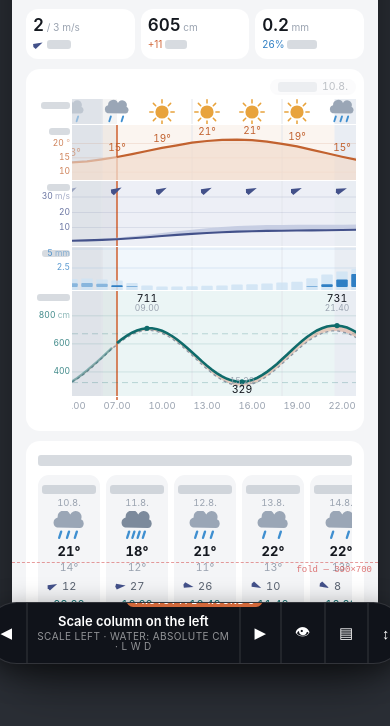
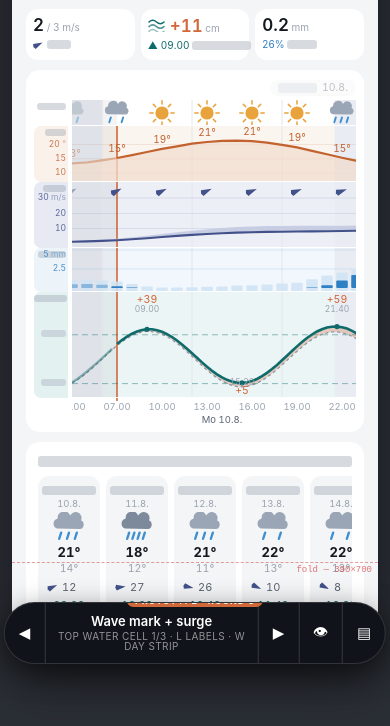
Before and after one commit to Commander-Cody/weather-page, a plain HTML site: page prototypes/overview-screen/index.html in a window 390 px wide. Shown: the part 162-888 px from the top of the page. Drawn offline with Linux system fonts and the light colour scheme.

Commit message:
Prototype round 4: relative datum locked, day labels fixed, tint restored (#6)
Settled and now hard-coded, not toggles:
- water shows deviation from mean high / low water. Absolute cm above gauge
  zero is gone from the whole page.
- the scale column stays on the left, and the per-lane tint block behind it is
  back from round 2, weaker than it was.

Fixed from round 3 feedback:
- the day pill now reads the hour at the CENTRE of the viewport, so it flips
  as soon as midnight passes the middle. It used to read the left edge, so the
  old day hung around until it had scrolled off entirely.
- the date on the time axis sits in the middle of its day instead of on the
  midnight boundary, with a thin line left at the boundary itself.

Still open, and the only thing the three variants now differ in: nothing in
the top water cell said "water level". Three wordless fixes to compare —
1 wave mark next to the surge figure, 2 next high water as the headline,
3 a mini tide curve with a dot at now.

Co-Authored-By: Claude Opus 5 <noreply@anthropic.com>

```diff
--- a/prototypes/overview-screen/index.html
+++ b/prototypes/overview-screen/index.html
@@ -138,7 +138,6 @@
   <div class="sep"></div><button id="next" title="next (→)">▶</button>
   <div class="sep"></div><button id="eye" title="reveal labels (L)">👁</button>
   <div class="sep"></div><button id="wk" title="hide day strip (W)">▤</button>
-  <div class="sep"></div><button id="dt" title="water datum (D)">↕</button>
 </div>
 
 <script>
@@ -261,6 +260,49 @@ function header() {
     </div>
   </header>`;
 }
+/* The top water cell. Round 3 showed a bare "+11 cm" and nothing said WATER.
+   Three ways to fix that, all wordless, since the label is unreadable anyway. */
+const nextPeak = PEAKS.find(p => p.t > 0);
+const nextHW   = PEAKS.find(p => p.t > 0 && p.hw);
+const RISING   = nextPeak.hw;
+const waves = (x, y, w, c, n) => Array.from({length:n}, (_, i) =>
+  `<path d="M${x} ${y+i*4.6} q${w*.25} ${-3.4} ${w*.5} 0 t${w*.5} 0" fill="none" stroke="${c}" stroke-width="1.5" stroke-linecap="round" opacity="${1-i*.28}"/>`).join('');
+function tideSpark(w, h) {
+  const t0 = -4, t1 = 16;
+  const seg = water.filter(p => p.t >= t0 && p.t <= t1);
+  const lo = Math.min(...seg.map(p=>p.astro)), hi = Math.max(...seg.map(p=>p.astro));
+  const sx = t => (t - t0) / (t1 - t0) * w, sy = v => h - 2 - ((v - lo) / (hi - lo)) * (h - 5);
+  const line = seg.map(p => [sx(p.t), sy(p.fc ?? p.meas ?? p.astro)]);
+  return `<svg width="${w}" height="${h}" viewBox="0 0 ${w} ${h}">
+    <path d="${path(line.concat([[w,h],[0,h]]),true)}" fill="var(--sea-soft)" opacity=".6"/>
+    <path d="${path(line)}" fill="none" stroke="var(--sea)" stroke-width="1.5"/>
+    <circle cx="${sx(0)}" cy="${sy(waterNow)}" r="2.3" fill="var(--surge)"/></svg>`;
+}
+function waterCell() {
+  const dev = Math.round(nextHW.v - MHW);
+  if (CELL === 'wave') return `<div class="sec">
+      <div style="display:flex;align-items:baseline;gap:5px">
+        <svg width="17" height="15" viewBox="0 0 17 15" style="flex:none">${waves(1,5,15,'var(--sea)',3)}</svg>
+        <div class="v mono" style="color:var(--surge)">+${Math.round(surge(0))}<span class="u"> cm</span></div>
+      </div>
+      <div class="k" style="color:var(--sea)">${RISING?'▲':'▼'} <span class="mono">${clock(nextPeak.t)}</span> ${P('Hochwasser')}</div>
+    </div>`;
+  if (CELL === 'next') return `<div class="sec">
+      <div class="v mono" style="display:flex;align-items:baseline;gap:4px">
+        <svg width="15" height="13" viewBox="0 0 15 13" style="flex:none">${waves(1,4,13,'var(--sea)',3)}</svg>
+        ${clock(nextHW.t)}<span class="u"> ${dev>=0?'+':''}${dev}</span>
+      </div>
+      <div class="k" style="color:var(--ink-3)">${P('naechstes Hochwasser')}</div>
+    </div>`;
+  return `<div class="sec">
+      <div style="display:flex;align-items:center;gap:6px">
+        <div class="v mono" style="color:var(--surge)">+${Math.round(surge(0))}<span class="u"> cm</span></div>
+        <div style="margin-left:auto">${tideSpark(38,20)}</div>
+      </div>
+      <div class="k" style="color:var(--ink-3)">${RISING?'▲':'▼'} <span class="mono">${clock(nextPeak.t)}</span></div>
+    </div>`;
+}
+
 function nowBlock() {
   return `<div class="pad">
     <div class="now">
@@ -283,12 +325,7 @@ function nowBlock() {
         <div class="v mono">${Math.round(NOWW.mean)}<span class="u"> / ${Math.round(NOWW.gust)} m/s</span></div>
         <div class="k" style="color:var(--wind)"><svg width="11" height="11">${arrow(5.5,5.5,NOWW.dir,4.6,'var(--wind)')}</svg>${P('Wind')}</div>
       </div>
-      <div class="sec">
-        ${DATUM === 'abs'
-          ? `<div class="v mono">${Math.round(waterNow)}<span class="u"> cm</span></div>`
-          : `<div class="v mono" style="color:var(--surge)">+${Math.round(surge(0))}<span class="u"> cm</span></div>`}
-        <div class="k" style="color:${DATUM==='abs'?'var(--surge)':'var(--ink-3)'}">${DATUM==='abs' ? `+${Math.round(surge(0))} ${P('über')}` : P('über berechnet')}</div>
-      </div>
+      ${waterCell()}
       <div class="sec">
         <div class="v mono">${NOWW.mm.toFixed(1)}<span class="u"> mm</span></div>
         <div class="k" style="color:var(--rain)">${NOWW.prob}% ${P('Regen')}</div>
@@ -311,8 +348,6 @@ const RMAX = Math.max(1, Math.ceil(Math.max(...wxw.map(p=>p.mm))*2)/2);
 const TLO = Math.floor(Math.min(...wxw.map(p=>p.temp)) - 1);
 const THI = Math.ceil(Math.max(...wxw.map(p=>p.temp)) + 1);
 const WLO = 250, WHI = 820;
-
-let DATUM = 'abs';   // 'abs' = cm above gauge zero · 'rel' = deviation from MHW / MNW
 
 function bg(h, noNow) {
   let s = '';
@@ -373,26 +408,24 @@ const LANES = {
       });
       return s; } },
 
-  water: { h:106, name:'Wasser', get unit(){ return DATUM==='abs'?'cm':''; }, tint:'var(--sea-soft)', color:'sea',
+  water: { h:106, name:'Wasser', unit:'', tint:'var(--sea-soft)', color:'sea',
     y(v,h){ return h-4-((v-WLO)/(WHI-WLO))*(h-26); },
-    ticks(){ return DATUM==='abs'
-      ? [400,600,800].map(v=>({v, y:this.y(v,this.h)}))
-      : [{v:'', y:this.y(MHW,this.h), word:'MThw'}, {v:'', y:this.y(MNW,this.h), word:'MTnw'}]; },
+    // no absolute numbers: gauge zero is a local survey datum and means nothing
+    // to a reader. the two reference lines are mean high and mean low water.
+    ticks(){ return [{v:'', y:this.y(MHW,this.h), word:'MThw'}, {v:'', y:this.y(MNW,this.h), word:'MTnw'}]; },
     paint(h) { const y=v=>this.y(v,h); let s = bg(h);
-      if (DATUM==='abs') s += grid(h,[400,600,800].map(v=>y(v)),'var(--sea)');
       const drawn = waw.filter(p=>p.fc!=null||p.meas!=null);
       s += `<path d="${path(drawn.map(p=>[X(p.t),y(p.fc??p.meas)]).concat(drawn.map(p=>[X(p.t),y(p.astro)]).reverse()),true)}" fill="var(--surge)" opacity=".3"/>`;
       s += `<path d="${path(waw.map(p=>[X(p.t),y(p.astro)]))}" fill="none" stroke="var(--astro)" stroke-width="1.3" stroke-dasharray="3 3"/>`;
       s += `<path d="${path(waw.filter(p=>p.meas!=null).map(p=>[X(p.t),y(p.meas)]))}" fill="none" stroke="var(--sea)" stroke-width="2.4" opacity=".45"/>`;
       s += `<path d="${path(waw.filter(p=>p.fc!=null).map(p=>[X(p.t),y(p.fc)]))}" fill="none" stroke="var(--sea)" stroke-width="2.6"/>`;
-      [[MHW,'var(--sea)'],[MNW,'var(--sea)']].forEach(([v,c])=>
-        s += `<line x1="0" y1="${y(v)}" x2="${CW}" y2="${y(v)}" stroke="${c}" stroke-width=".8" opacity="${DATUM==='rel'?.55:.3}" stroke-dasharray="6 4"/>`);
+      [MHW,MNW].forEach(v =>
+        s += `<line x1="0" y1="${y(v)}" x2="${CW}" y2="${y(v)}" stroke="var(--sea)" stroke-width=".8" opacity=".55" stroke-dasharray="6 4"/>`);
       PEAKS.filter(p=>p.t>=H0&&p.t<=H1).forEach(p=>{
         const ly = p.hw ? 11 : h-4;
-        const ref = p.hw ? MHW : MNW, dev = Math.round(p.v-ref);
-        const label = DATUM==='abs' ? Math.round(p.v) : (dev>=0?'+':'') + dev;
+        const dev = Math.round(p.v - (p.hw ? MHW : MNW));
         s += `<circle cx="${X(p.t)}" cy="${y(p.v)}" r="2.6" fill="var(--sea)"/>`;
-        s += `<text x="${X(p.t)}" y="${ly}" font-size="10.5" text-anchor="middle" fill="${DATUM==='rel'&&dev>0?'var(--surge)':'var(--ink)'}" class="mono">${label}</text>`;
+        s += `<text x="${X(p.t)}" y="${ly}" font-size="10.5" text-anchor="middle" fill="${dev>0?'var(--surge)':'var(--ink)'}" class="mono">${(dev>=0?'+':'')+dev}</text>`;
         s += `<text x="${X(p.t)}" y="${ly+(p.hw?9:-9)}" font-size="8.5" text-anchor="middle" fill="var(--ink-3)" class="mono">${clock(p.t)}</text>`;
       });
       return s; } }
@@ -404,11 +437,14 @@ function scaleColumn() {
   let y = 0, html = '';
   ORDER.forEach(k => {
     const L = LANES[k], ticks = L.ticks();
-    let inner = `<div style="position:absolute;top:2px;left:0;right:2px;font-size:9px;font-weight:600;line-height:1.05;color:var(--${L.color});text-align:${SIDE==='right'?'left':'right'}"><span class="ph">${L.name}</span></div>`;
+    // the tinted block behind the scale, back from round 2 but weaker — it is
+    // what ties each lane's numbers to its colour
+    let inner = `<div style="position:absolute;inset:0 4px 0 0;background:${L.tint};opacity:.4;border-radius:7px 0 0 7px"></div>`;
+    inner += `<div style="position:absolute;top:2px;left:0;right:6px;font-size:9px;font-weight:600;line-height:1.05;color:var(--${L.color});text-align:right"><span class="ph">${L.name}</span></div>`;
     ticks.forEach((t,i) => {
       const top = Math.max(7, Math.min(L.h - 5, t.y));
       const txt = t.word ? `<span class="ph">${t.word}</span>` : `${t.v}${i===ticks.length-1&&L.unit?`<span style="opacity:.6"> ${L.unit}</span>`:''}`;
-      inner += `<div class="mono" style="position:absolute;top:${top-6}px;left:0;right:2px;font-size:8.5px;color:var(--${L.color});opacity:.8;text-align:${SIDE==='right'?'left':'right'};white-space:nowrap">${txt}</div>`;
+      inner += `<div class="mono" style="position:absolute;top:${top-6}px;left:0;right:6px;font-size:8.5px;color:var(--${L.color});opacity:.85;text-align:right;white-space:nowrap">${txt}</div>`;
     });
     html += `<div style="position:absolute;top:${y}px;left:0;right:0;height:${L.h}px">${inner}</div>`;
     y += L.h;
@@ -432,10 +468,14 @@ function axisSvg() {
   for (let t = Math.ceil(H0/3)*3; t <= H1; t += 3)
     s += `<text x="${X(t)}" y="12" font-size="9.5" text-anchor="middle" fill="var(--ink-3)" class="mono">${clock(t)}</text>`;
   s += `<line x1="${X(0)}" y1="0" x2="${X(0)}" y2="3" stroke="var(--surge)" stroke-width="1.6"/>`;
-  // the day changes down here, out of the way of the icons row
-  for (let t = Math.ceil(H0); t <= H1; t++) if (Math.abs(hourOfDay(t)) < .01) {
-    s += `<line x1="${X(t)}" y1="16" x2="${X(t)}" y2="27" stroke="var(--ink-3)" stroke-width="1" opacity=".5"/>`;
-    s += `<text x="${X(t)+4}" y="25" font-size="9.5" fill="var(--ink-2)" class="mono">${WDS[dayIndex(t)%7]} ${dateOf(t)}</text>`;
+  // day label sits in the MIDDLE of its day, not on the midnight boundary —
+  // the middle of the day is what the label is actually about
+  for (let d = dayIndex(H0); d <= dayIndex(H1); d++) {
+    const t0 = Math.max(H0, d * 24 - (NOW.getHours() + NOW.getMinutes() / 60));
+    const t1 = Math.min(H1, (d + 1) * 24 - (NOW.getHours() + NOW.getMinutes() / 60));
+    if (t1 - t0 < 3) continue;
+    s += `<text x="${(X(t0)+X(t1))/2}" y="25" font-size="9.5" text-anchor="middle" fill="var(--ink-2)" class="mono">${WDS[((d%7)+7)%7]} ${dateOf(d*24)}</text>`;
+    if (t0 > H0) s += `<line x1="${X(t0)}" y1="16" x2="${X(t0)}" y2="27" stroke="var(--ink-3)" stroke-width="1" opacity=".45"/>`;
   }
   return `<svg width="${CW}" height="28" viewBox="0 0 ${CW} 28">${s}</svg>`;
 }
@@ -458,22 +498,25 @@ function dayStrip() {
 /* ==========================================================================
    5. PAGE + SWITCHER
    ========================================================================== */
-let SIDE = 'left';
+let CELL = 'wave';
 function render() {
   return header() + nowBlock() + `<div class="pad"><div class="card chartcard">
-      <div class="charthead" style="justify-content:${SIDE==='right'?'flex-start':'flex-end'}">
+      <div class="charthead" style="justify-content:flex-end">
         <div id="daypill"><b class="ph">Montag</b><span class="mono">10.8.</span></div>
       </div>
-      <div class="chartwrap ${SIDE==='right'?'right':''}">
+      <div class="chartwrap">
         ${scaleColumn()}
         <div class="scroller" id="sc">${chartSvg()}${axisSvg()}</div>
       </div>
     </div></div>` + dayStrip();
 }
 
+// scale side and datum are settled. the only thing still open is how the top
+// water cell says "this is the water level" without a readable word.
 const VARIANTS = {
-  1: { name:'Scale column on the left',  side:'left'  },
-  2: { name:'Scale column on the right', side:'right' }
+  1: { name:'Wave mark + surge',      cell:'wave' },
+  2: { name:'Next high water leads',  cell:'next' },
+  3: { name:'Mini tide curve',        cell:'spark' }
 };
 const KEYS = Object.keys(VARIANTS);
 const current = () => { const v = new URLSearchParams(location.search).get('variant'); return KEYS.includes(v)?v:'1'; };
@@ -481,15 +524,18 @@ function go(k){ const u = new URL(location.href); u.searchParams.set('variant',k
 
 function draw() {
   const k = current();
-  SIDE = VARIANTS[k].side;
+  CELL = VARIANTS[k].cell;
   document.getElementById('app').innerHTML = render();
   vname.textContent = VARIANTS[k].name;
-  vkey.textContent = `scale ${SIDE} · water: ${DATUM==='abs'?'absolute cm':'vs mean'} · L W D`;
+  vkey.textContent = `top water cell ${k}/3 · L labels · W day strip`;
   const sc = document.getElementById('sc'), pill = document.getElementById('daypill');
   const upd = () => {
-    const t = H0 + sc.scrollLeft / PXH + 1;                 // hour at the left edge
-    pill.querySelector('b').textContent = WD[dayIndex(t)%7];
-    pill.querySelector('span').textContent = dateOf(t);
+    // the hour at the CENTRE of the viewport, so the pill flips as soon as
+    // midnight passes the middle — not once the old day has fully scrolled off
+    const t = H0 + (sc.scrollLeft + sc.clientWidth / 2) / PXH;
+    const d = ((dayIndex(t) % 7) + 7) % 7;
+    pill.querySelector('b').textContent = WD[d];
+    pill.querySelector('span').textContent = dateOf(dayIndex(t) * 24);
     pill.classList.toggle('on', sc.scrollLeft > 18);
   };
   sc.addEventListener('scroll', upd, { passive:true });
@@ -500,7 +546,6 @@ prev.onclick = () => step(-1);
 next.onclick = () => step(1);
 eye.onclick = () => { document.body.classList.toggle('reveal'); eye.classList.toggle('on'); };
 wk.onclick  = () => { document.body.classList.toggle('hide-week'); wk.classList.toggle('on'); };
-dt.onclick  = () => { DATUM = DATUM==='abs'?'rel':'abs'; dt.classList.toggle('on'); draw(); };
 addEventListener('keydown', e => {
   const t = e.target;
   if (t && (t.tagName==='INPUT'||t.tagName==='TEXTAREA'||t.isContentEditable)) return;
@@ -508,7 +553,6 @@ addEventListener('keydown', e => {
   if (e.key==='ArrowRight'){ e.preventDefault(); step(1); }
   if (e.key.toLowerCase()==='l') eye.click();
   if (e.key.toLowerCase()==='w') wk.click();
-  if (e.key.toLowerCase()==='d') dt.click();
 });
 draw();
 </script>
```
